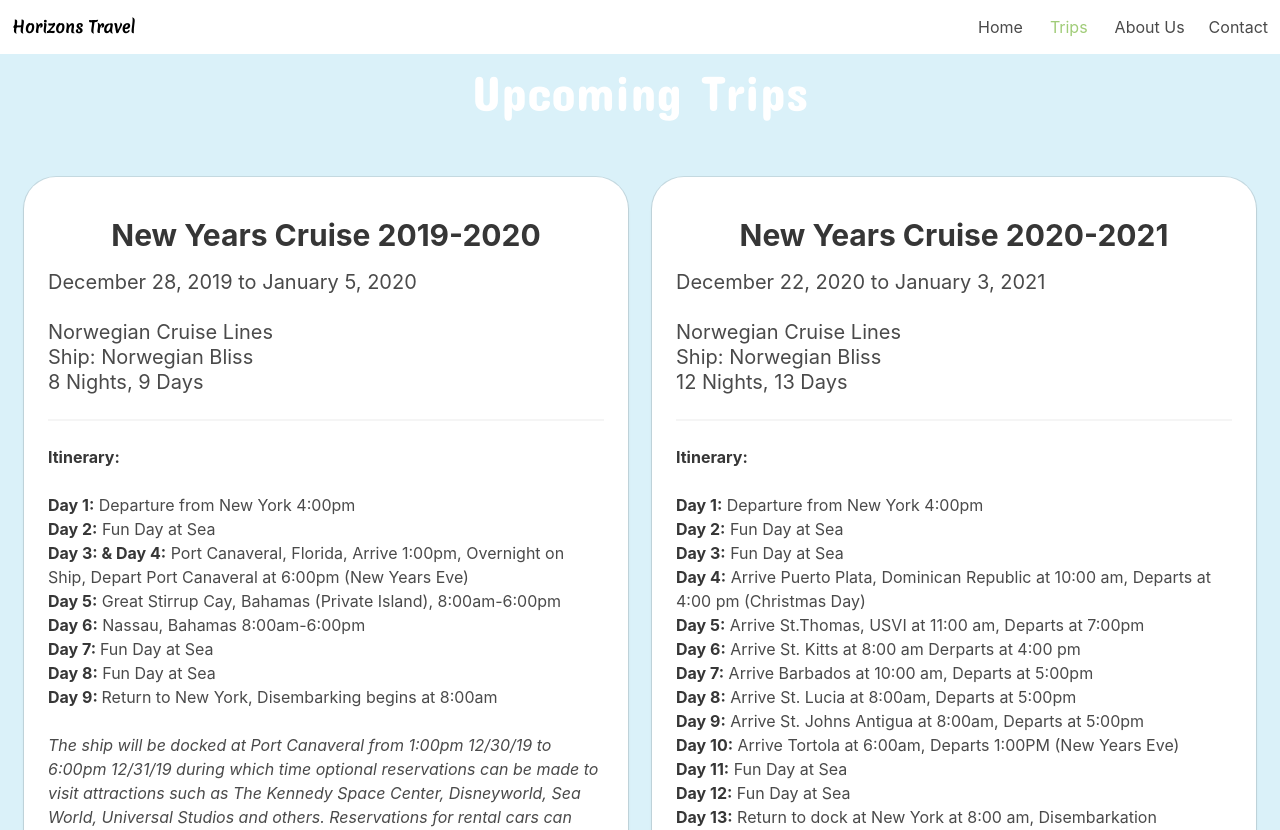
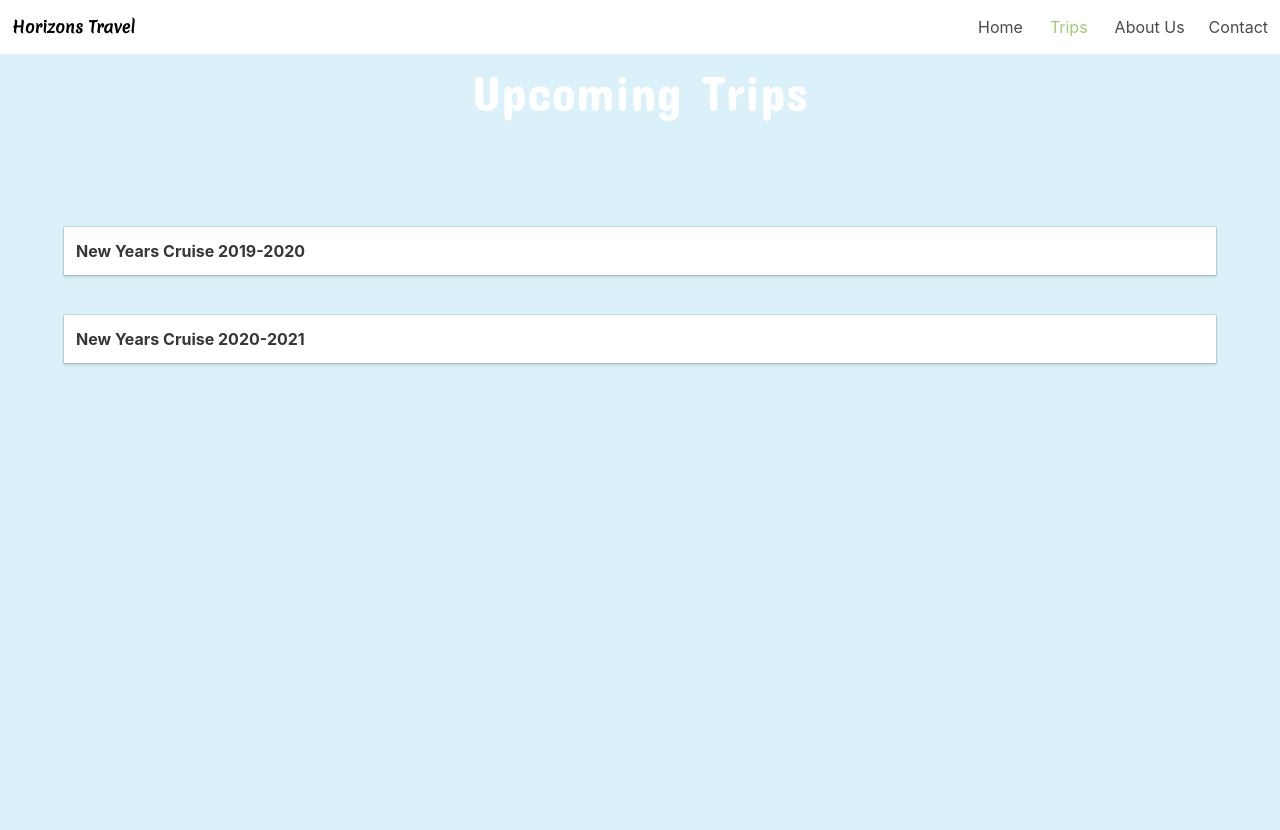
Before and after one commit to thelightsites/HorizonsTravel, a plain HTML site: page trips.html in a window 1280 px wide. Shown: the top 830 px of the page. After the commit the page ends 800 px from the top, so only its background shows below. Drawn offline with nearby package versions, Linux system fonts and the light colour scheme.

Commit message:
trips page drop down menus
added drawer for both trips to clean up look.

```diff
--- a/css/styles.css
+++ b/css/styles.css
@@ -51,32 +51,34 @@ body {
   padding: 0;
 }
 
-.card {
-  border-radius: 2em;
+
+.card+.card {
+	margin-top: 40px;
 }
 
-.card-content {
-
-}
-
-.subtitle {
-
-}
-
-.card-header-title {
-  font-size: 30px;
-
-}
 
 .active {
   padding:15px;
   color:#a0cc78;
 }
 
+.container {
+  top: 50px;
+}
+
+.consult1 {
+  color: white;
+  font-size: 40px;
+  text-shadow: 5px 5px black;
+  text-align: center;
+  margin-top: -25px;
+  font-family: 'Lobster', cursive;
+}
+
 @media screen and (max-width: 600px) {
 
     #indexT {
-      margin-top: 50px;
+      margin-top: 70px;
       font-size: 50px;
     }
     .indexBack {
--- a/trips.html
+++ b/trips.html
@@ -23,7 +23,19 @@
         $(".navbar-menu").toggleClass("is-active");
 
       });
+
     });
+
+    document.addEventListener('DOMContentLoaded', function() {
+	let cardToggles = document.getElementsByClassName('card-toggle');
+	for (let i = 0; i < cardToggles.length; i++) {
+		cardToggles[i].addEventListener('click', e => {
+			e.currentTarget.parentElement.parentElement.childNodes[3].classList.toggle('is-hidden');
+		});
+	}
+});
+
+
   </script>
 </head>
 
@@ -65,17 +77,17 @@
     <h1>Upcoming Trips</h1>
   </div>
 
-  <section id="trips" class="section">
-
-    <div class="columns">
-      <div class="column is-half">
-        <div class="card">
-          <div class="card-content">
-            <h1 class="card-header-title is-centered">
-              New Years Cruise 2019-2020
-            </h1>
-
-            <p class="subtitle">
+  <section class="section">
+	<div class="container">
+		<div class="card is-fullwidth">
+			<header class="card-header">
+				<p class="card-header-title">New Years Cruise 2019-2020</p>
+				<a class="card-header-icon card-toggle">
+					<i class="fa fa-angle-down"></i>
+				</a>
+			</header>
+			<div class="card-content is-hidden">
+				<div class="content">
           December 28, 2019 to January 5, 2020 <br>
           <br>
           Norwegian Cruise Lines <br>
@@ -109,19 +121,19 @@
               Mini Suites- from <strong>$4795.76</strong> for two persons<br>
               Studio Cabins (One Person Cabin) - Upon Request, if available, fare TBA<br></strong>
           </em>
-            </p>
 				</div>
 			</div>
 		</div>
 
-      <div class="column">
-        <div class="card">
-          <div class="card-content">
-            <h1 class="card-header-title is-centered">
-              New Years Cruise 2020-2021
-            </h1>
-
-            <p class="subtitle">
+		<div class="card is-fullwidth">
+			<header class="card-header">
+				<p class="card-header-title">New Years Cruise 2020-2021</p>
+				<a class="card-header-icon card-toggle">
+					<i class="fa fa-angle-down"></i>
+				</a>
+			</header>
+			<div class="card-content is-hidden">
+				<div class="content">
           December 22, 2020 to January 3, 2021 <br>
           <br>
           Norwegian Cruise Lines <br>
@@ -153,11 +165,6 @@
           Cruise bookings will be given a per cabin Special Bonus, Bonus TBA at time of Booking. <br>
           <strong>Cabin Fares from $2526.00 per person </strong><br>Call for cabin category rates/further details <br>
           3rd & 4th guest fares available <br></strong>
-
-
-
-
-            </p>
 				</div>
 			</div>
 		</div>
```
Also changed, not shown: index.html (+2 -1 lines). Lines whose indentation alone changed are shown as unchanged.
